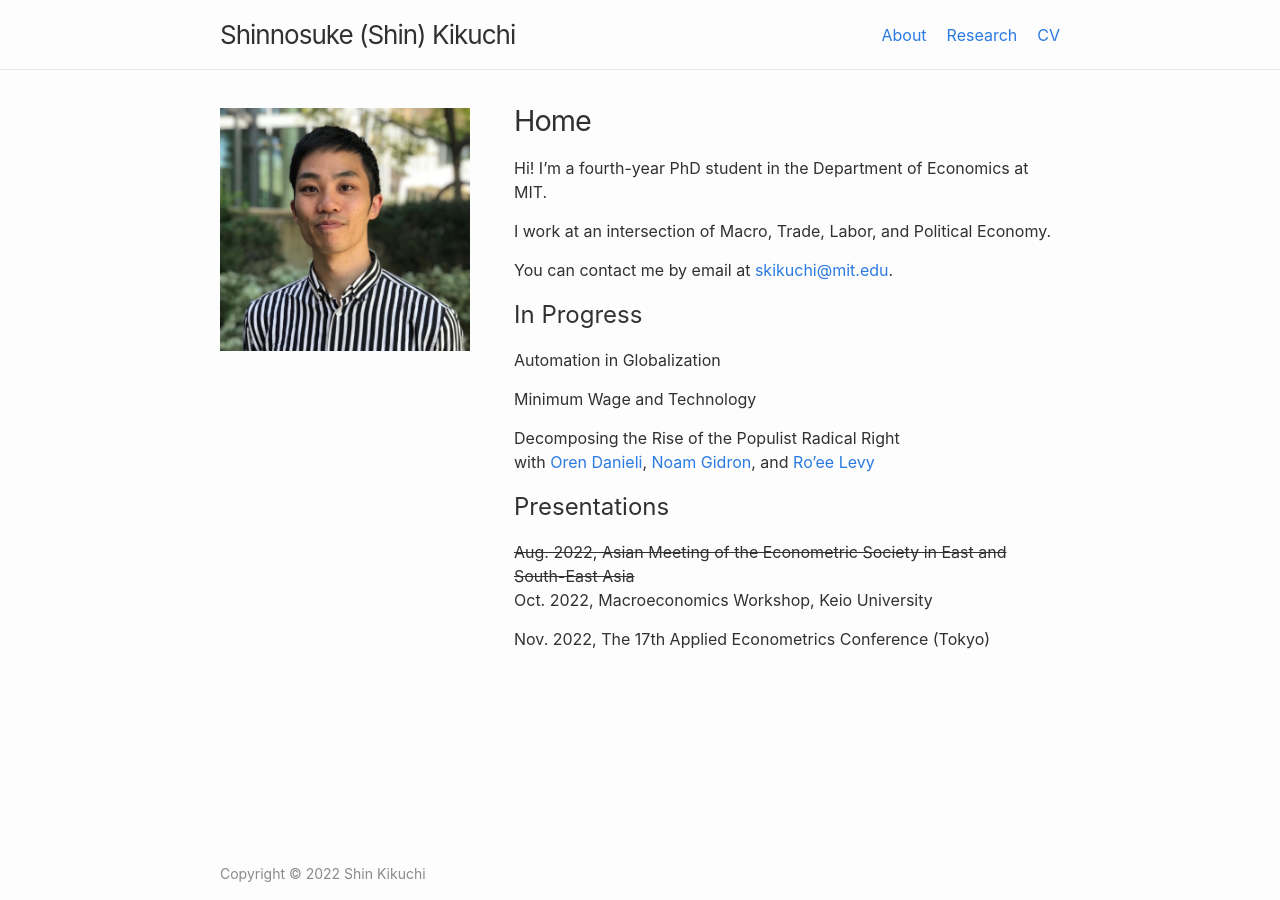
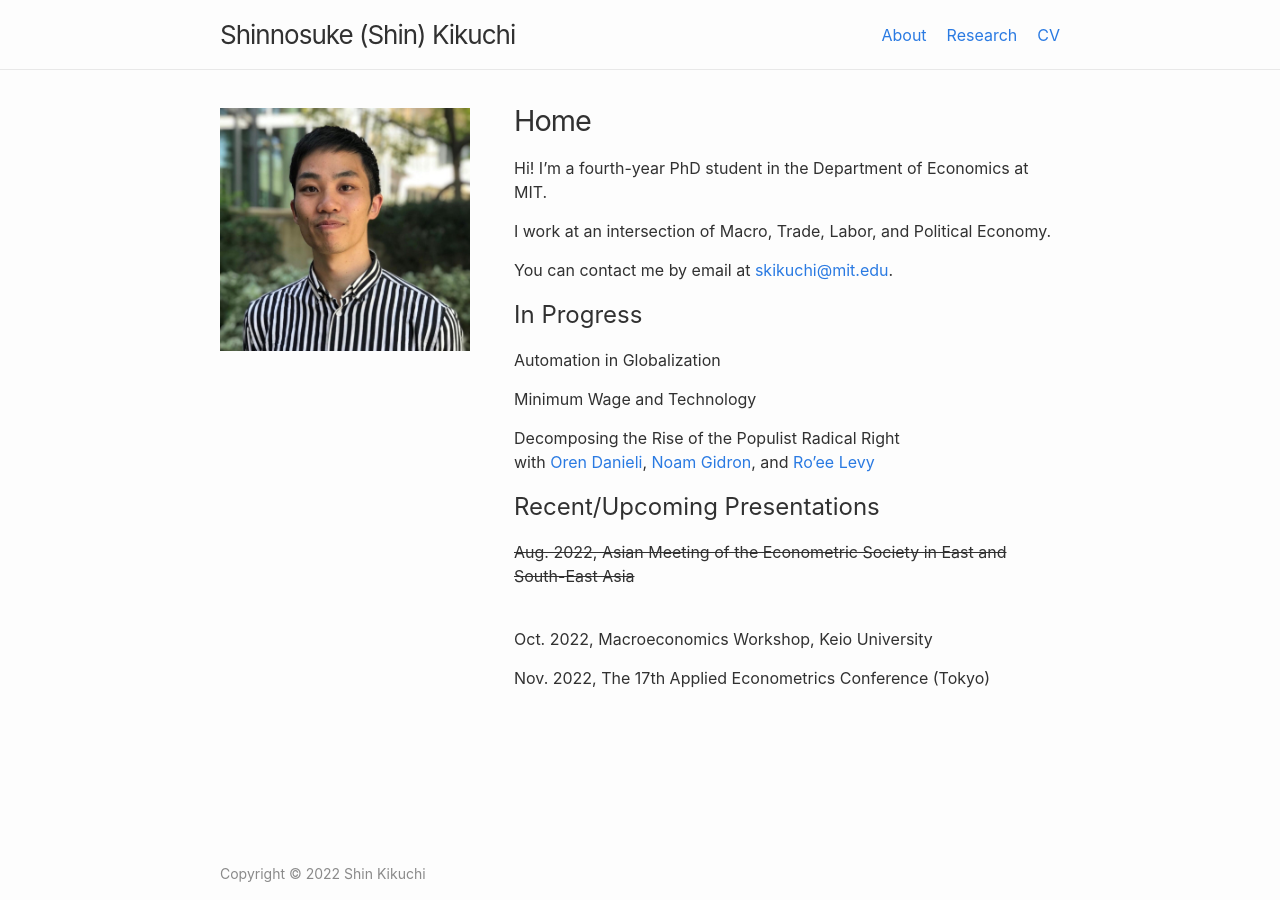
Before and after one commit to shinnkikuchi/shinnkikuchi.github.io, a Jekyll site: the page built from index.md, in a window 1280 px wide. Built offline with Jekyll 4.4.1, drawn with Linux system fonts in a browser that asks for light colours.

Commit message:
Update index.md

```diff
--- a/index.md
+++ b/index.md
@@ -21,9 +21,9 @@
 Decomposing the Rise of the Populist Radical Right<br>
 with <a href="https://www.orendanieli.com/home" target="_blank">Oren Danieli</a>, <a href="https://scholar.harvard.edu/gidron/home" target="_blank">Noam Gidron</a>, and <a href="https://www.roeelevy.com/" target="_blank">Ro'ee Levy</a>
 
-## Presentations
+## Recent/Upcoming Presentations
 
-<s>Aug. 2022, Asian Meeting of the Econometric Society in East and South-East Asia</s>
+<s>Aug. 2022, Asian Meeting of the Econometric Society in East and South-East Asia</s><br>
 
 Oct. 2022, Macroeconomics Workshop, Keio University<br>
 
```
